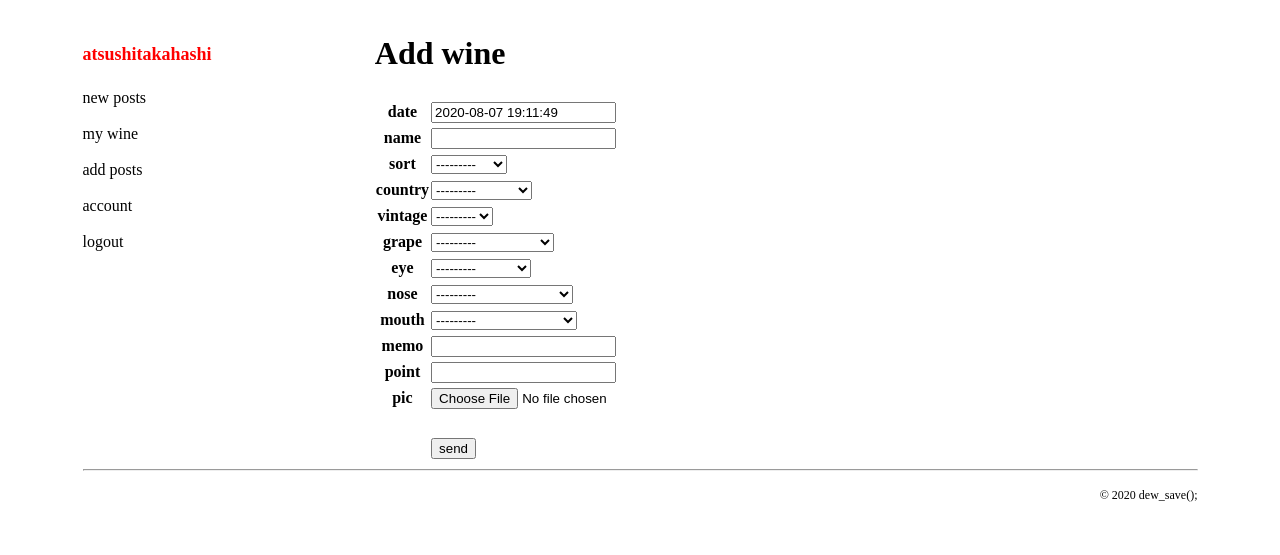
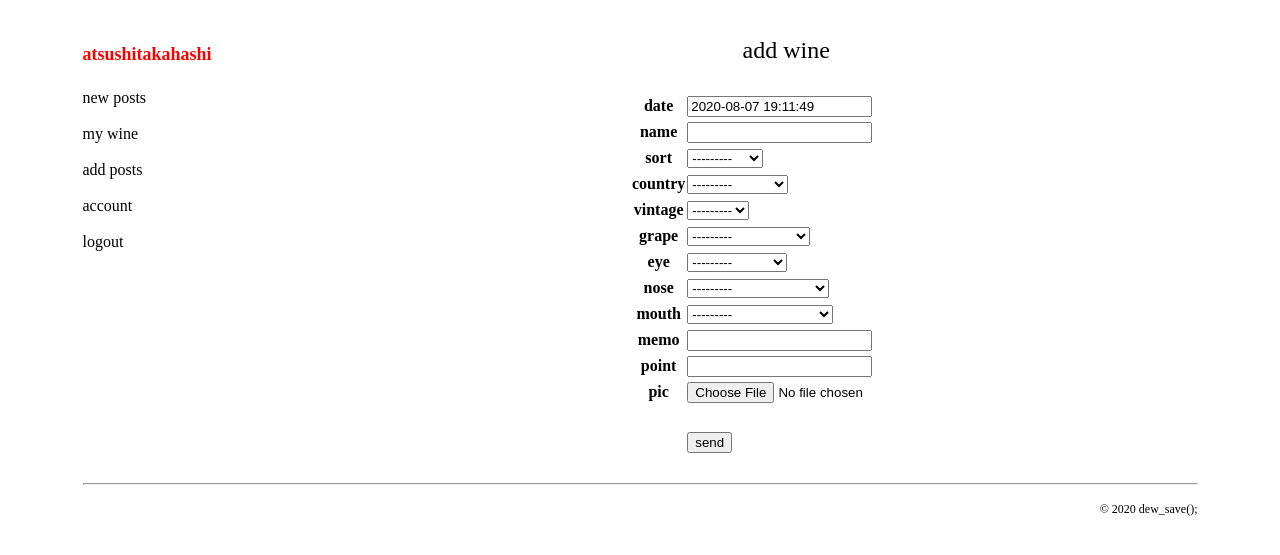
Before and after one commit to atsushi-takahashi-0306/dew_save, a Django app: page /add_wine/ in a window 1280 px wide. Shown: the part 119-674 px from the top of the page. Run offline with Django 3.2, Linux system fonts and the light colour scheme; a user stored in the database is signed in.

Commit message:
add_wineページ修正
タイトルを修正し、全体を中央寄せに。

```diff
--- a/dew_save/wine/templates/wine/add_wine.html
+++ b/dew_save/wine/templates/wine/add_wine.html
@@ -7,9 +7,9 @@
 
 {% block main%}
 
-    <h1>Add wine</h1>
+<p class="main_title">add wine</p>
 
-
+<center>
     <form action="{% url 'wine:add' %}" method="post" enctype="multipart/form-data">
         {% csrf_token %}
         <table>
@@ -28,4 +28,5 @@
             <tr><th></th><td><br><input type="submit" value="send"></td></tr>
         </table>
     </form>
+</center>
 {% endblock %}
```
